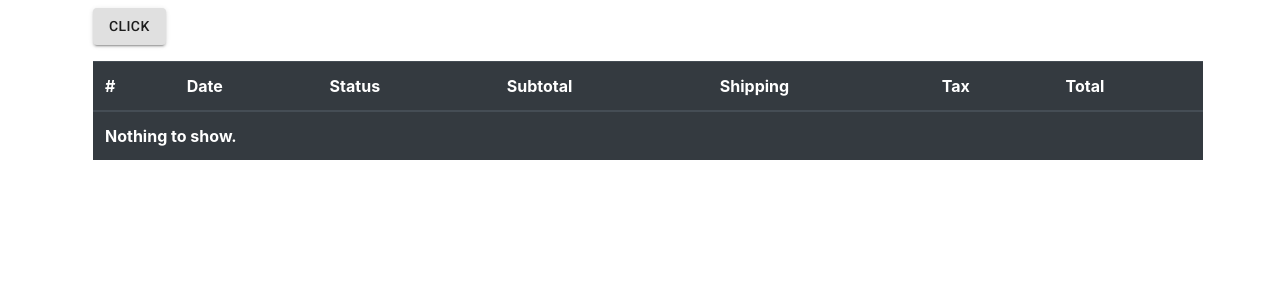
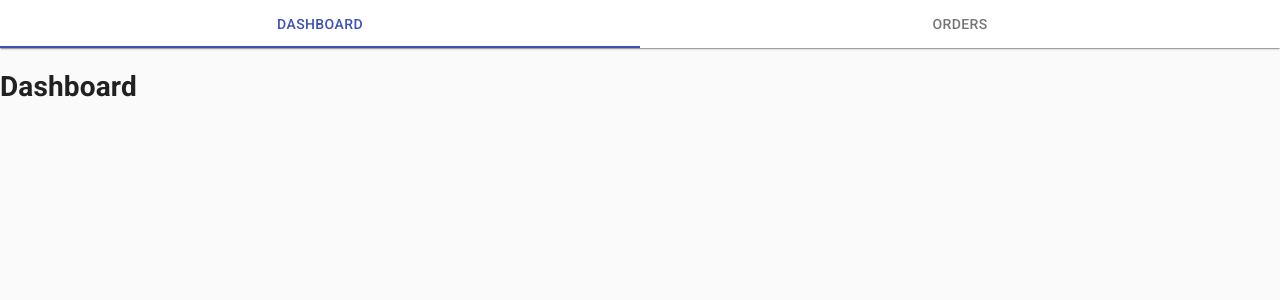
Before and after one commit to nsedan/node-mysql-test, a React (Create React App) app in the folder packages/frontend/: page / in a window 1280 px wide. Shown: the top 300 px of the page. Built offline with nearby package versions, Linux system fonts and the light colour scheme.

Commit message:
Nav component added

```diff
--- a/packages/frontend/public/index.html
+++ b/packages/frontend/public/index.html
@@ -8,20 +8,12 @@
   <meta name="description" content="Web site created using create-react-app" />
   <link rel="stylesheet" href="https://fonts.googleapis.com/css?family=Roboto:300,400,500,700&display=swap" />
   <link rel="stylesheet" href="https://fonts.googleapis.com/icon?family=Material+Icons" />
-  <link rel="stylesheet" href="https://cdn.jsdelivr.net/npm/bootstrap@4.6.0/dist/css/bootstrap.min.css"
-    integrity="sha384-B0vP5xmATw1+K9KRQjQERJvTumQW0nPEzvF6L/Z6nronJ3oUOFUFpCjEUQouq2+l" crossorigin="anonymous">
   <title>React App</title>
 </head>
 
 <body>
   <noscript>You need to enable JavaScript to run this app.</noscript>
   <div id="root"></div>
-  <script src="https://code.jquery.com/jquery-3.5.1.slim.min.js"
-    integrity="sha384-DfXdz2htPH0lsSSs5nCTpuj/zy4C+OGpamoFVy38MVBnE+IbbVYUew+OrCXaRkfj"
-    crossorigin="anonymous"></script>
-  <script src="https://cdn.jsdelivr.net/npm/bootstrap@4.6.0/dist/js/bootstrap.bundle.min.js"
-    integrity="sha384-Piv4xVNRyMGpqkS2by6br4gNJ7DXjqk09RmUpJ8jgGtD7zP9yug3goQfGII0yAns"
-    crossorigin="anonymous"></script>
 </body>
 
 </html>
--- a/packages/frontend/src/App.js
+++ b/packages/frontend/src/App.js
@@ -1,11 +1,19 @@
+import { BrowserRouter as Router, Route } from "react-router-dom";
 import "./App.css";
-import Orders from "./components/Orders";
+import CssBaseline from "@material-ui/core/CssBaseline";
+import Nav from "./components/Nav";
+import Dashboard from "./components/Dashboard";
 
 function App() {
   return (
-    <div className='container'>
-      <Orders />
-    </div>
+    <Router>
+      <CssBaseline />
+      <Nav />
+
+      <Route exact path="/">
+        <Dashboard />
+      </Route>
+    </Router>
   );
 }
 
--- /dev/null
+++ b/packages/frontend/src/components/Dashboard.jsx
@@ -0,0 +1,11 @@
+import React from 'react'
+
+const Dashboard = () => {
+    return (
+        <>
+            <h1>Dashboard</h1>
+        </>
+    )
+}
+
+export default Dashboard
--- /dev/null
+++ b/packages/frontend/src/components/Nav.jsx
@@ -0,0 +1,62 @@
+import React from "react";
+import { Route, Link } from "react-router-dom";
+import Paper from "@material-ui/core/Paper";
+import Tabs from "@material-ui/core/Tabs";
+import Tab from "@material-ui/core/Tab";
+import Orders from "./Orders";
+
+const Nav = () => {
+  const [value, setValue] = React.useState(0);
+  const handleChange = (e, newValue) => {
+    setValue(newValue);
+  };
+
+  const [responseData, setData] = React.useState("");
+  const getOrders = () => {
+    fetch("http://localhost:4000/api/customer/81/orders")
+      .then((response) => response.json())
+      .then((data) => {
+        setData(data);
+        console.log(data);
+      })
+      .catch((error) => {
+        console.log(
+          "There has been a problem with your fetch operation:",
+          error.message
+        );
+      });
+  };
+
+  return (
+    <div>
+      <Paper square>
+        <Tabs
+          value={value}
+          onChange={handleChange}
+          indicatorColor="primary"
+          textColor="primary"
+          variant="fullWidth"
+          centered
+        >
+          <Tab component={Link} to="/" label="Dashboard" />
+          <Tab
+            component={Link}
+            to="/orders"
+            label="Orders"
+            onClick={getOrders}
+          />
+        </Tabs>
+      </Paper>
+
+      <Route exact path="/orders">
+        {responseData.length ? (
+          <Orders orders={responseData} />
+        ) : (
+          <p>Nothing to show.</p>
+        )}
+      </Route>
+    </div>
+  );
+};
+
+export default Nav;
--- a/packages/frontend/src/components/Order.jsx
+++ b/packages/frontend/src/components/Order.jsx
@@ -1,8 +1,7 @@
 import React from "react";
-import formatTime from "../utils/formatTime"
+import formatTime from "../utils/formatTime";
 
 const Order = ({ order }) => {
-
   return (
     <tbody>
       <tr>
--- a/packages/frontend/src/components/Orders.jsx
+++ b/packages/frontend/src/components/Orders.jsx
@@ -1,42 +1,10 @@
 import React from "react";
-import { makeStyles } from "@material-ui/core/styles";
-import Button from "@material-ui/core/Button";
-
 import Order from "./Order";
 
-const useStyles = makeStyles((theme) => ({
-  root: {
-    "& > *": {
-      margin: theme.spacing(1),
-    },
-  },
-}));
-
-const Orders = () => {
-  const [responseData, setData] = React.useState("");
-  const classes = useStyles();
-
-  const onClick = () => {
-    fetch("http://localhost:4000/api/orders")
-      .then((response) => response.json())
-      .then((data) => {
-        setData(data);
-        console.log(data);
-      })
-      .catch((error) => {
-        console.log(
-          "There has been a problem with your fetch operation:",
-          error.message
-        );
-      });
-  };
-
+const Orders = ({ orders }) => {
   return (
-    <div className={classes.root}>
-      <Button variant="contained" onClick={onClick}>
-        Click
-      </Button>
-      <table className="table table-dark">
+    <>
+      <table>
         <thead>
           <tr>
             <th scope="col">#</th>
@@ -48,19 +16,21 @@ const Orders = () => {
             <th scope="col">Total</th>
           </tr>
         </thead>
-        {responseData.length ? (
-          responseData.map((order) => {
+        {orders.length ? (
+          orders.map((order) => {
             return <Order key={order.order_id} order={order} />;
           })
         ) : (
           <tbody>
             <tr>
-              <th scope="row" colSpan="5">Nothing to show.</th>
+              <th scope="row" colSpan="5">
+                Nothing to show.
+              </th>
             </tr>
           </tbody>
         )}
       </table>
-    </div>
+    </>
   );
 };
 
--- a/packages/frontend/src/utils/formatTime.js
+++ b/packages/frontend/src/utils/formatTime.js
@@ -1,5 +1,5 @@
-const formatTime = (iso) => {
-    const unixtimestamp = iso;
+const formatTime = (isoTime) => {
+    const unixtimestamp = isoTime;
     const months_arr = [
         "Jan",
         "Feb",
@@ -18,10 +18,10 @@ const formatTime = (iso) => {
     const year = date.getFullYear();
     const month = months_arr[date.getMonth()];
     const day = date.getDate();
-    const hours = date.getHours();
-    const minutes = "0" + date.getMinutes();
-    const seconds = "0" + date.getSeconds();
-    const time = month + "-" + day + "-" + year + " " + hours + ":" + minutes.substr(-2) + ":" + seconds.substr(-2);
+    // const hours = date.getHours();
+    // const minutes = "0" + date.getMinutes();
+    // const seconds = "0" + date.getSeconds();
+    const time = day + "-" + month + "-" + year + " " // + hours + ":" + minutes.substr(-2) + ":" + seconds.substr(-2);
     return time;
 };
 
```
Also changed, not shown: 1 other file (tests, documents, lock files or other folders).
